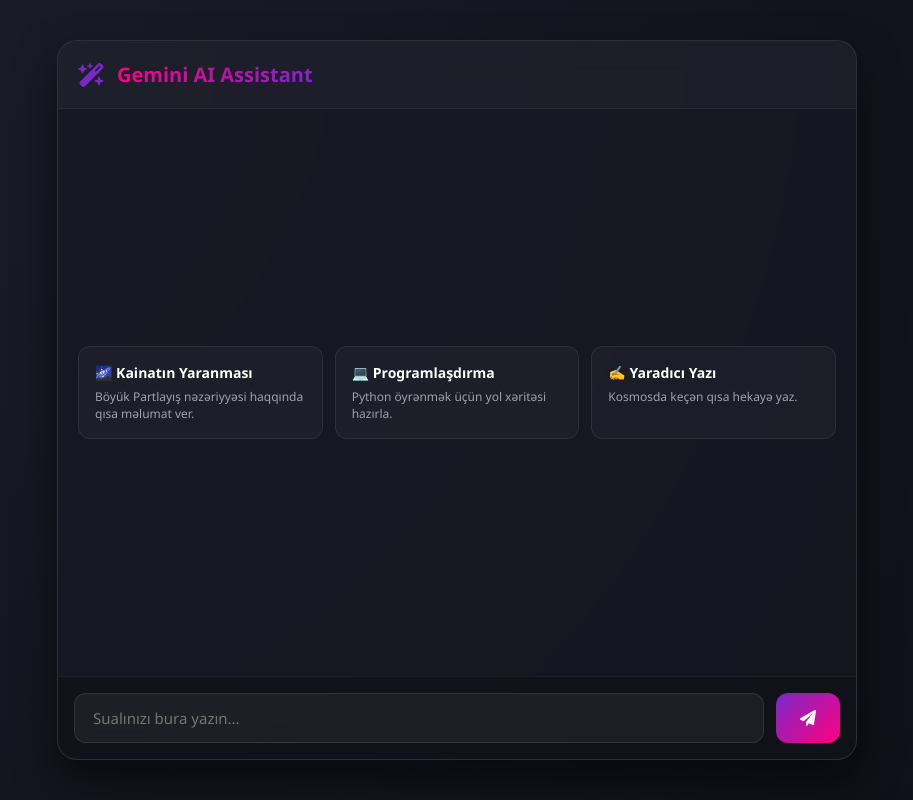
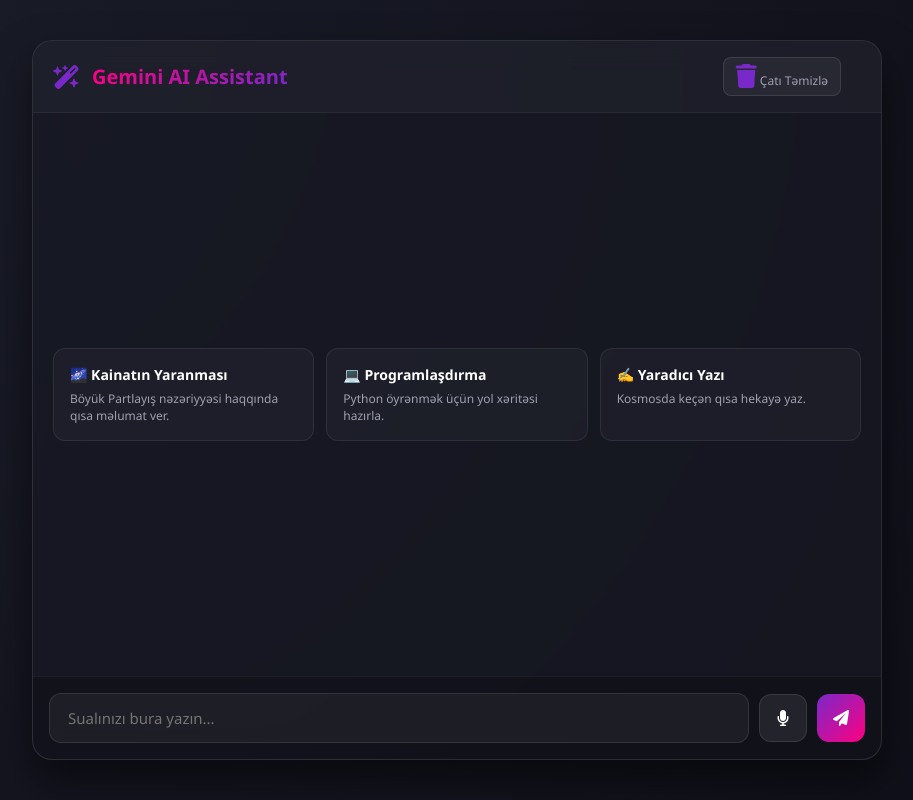
Before and after one commit to ilhamelizade075-bit/my-ai-bot, a Flask app: page / in a window 1280 px wide. Shown: the whole page, without its empty margins (183-1096 px from the left). Run offline with Flask 3, Linux system fonts and the light colour scheme; some libraries are stand-ins or nearby versions.

Commit message:
Update index.html

```diff
--- a/templates/index.html
+++ b/templates/index.html
@@ -5,45 +5,67 @@
     <meta name="viewport" content="width=device-width, initial-scale=1.0">
     <title>Gemini AI Assistant</title>
     <link href="https://cdnjs.cloudflare.com/ajax/libs/font-awesome/6.0.0/css/all.min.css" rel="stylesheet">
+    <script src="https://accounts.google.com/gsi/client" async defer></script>
     <style>
         * { box-sizing: border-box; margin: 0; padding: 0; font-family: 'Segoe UI', Tahoma, Geneva, Verdana, sans-serif; }
         body { background: radial-gradient(circle at top left, #1a1c29, #0e0f17); color: #e1e1e6; height: 100vh; display: flex; justify-content: center; align-items: center; }
 
-        .chat-card { width: 100%; max-width: 800px; height: 90vh; background: rgba(23, 25, 35, 0.75); backdrop-filter: blur(16px); border: 1px solid rgba(255, 255, 255, 0.1); border-radius: 20px; display: flex; flex-direction: column; overflow: hidden; box-shadow: 0 20px 40px rgba(0,0,0,0.5); }
-        .header { padding: 20px; background: rgba(255, 255, 255, 0.03); border-bottom: 1px solid rgba(255, 255, 255, 0.05); display: flex; align-items: center; gap: 12px; }
+        .chat-card { width: 100%; max-width: 850px; height: 90vh; background: rgba(23, 25, 35, 0.75); backdrop-filter: blur(16px); border: 1px solid rgba(255, 255, 255, 0.1); border-radius: 20px; display: flex; flex-direction: column; overflow: hidden; box-shadow: 0 20px 40px rgba(0,0,0,0.5); }
+        .header { padding: 16px 20px; background: rgba(255, 255, 255, 0.03); border-bottom: 1px solid rgba(255, 255, 255, 0.05); display: flex; align-items: center; justify-content: space-between; }
+        .header-title { display: flex; align-items: center; gap: 12px; }
         .header i { font-size: 24px; color: #7928CA; }
         .header h2 { font-size: 20px; font-weight: 600; background: linear-gradient(135deg, #FF0080, #7928CA); -webkit-background-clip: text; -webkit-text-fill-color: transparent; }
 
+        .auth-actions { display: flex; align-items: center; gap: 10px; }
+        .clear-btn { background: rgba(255,255,255,0.05); border: 1px solid rgba(255,255,255,0.1); color: #a0a0b0; padding: 6px 12px; border-radius: 8px; cursor: pointer; font-size: 12px; }
+        .clear-btn:hover { color: #fff; background: rgba(255,255,255,0.1); }
+
         .chat-body { flex: 1; padding: 20px; overflow-y: auto; display: flex; flex-direction: column; gap: 16px; }
 
-        /* Suggestions Grid */
         .suggestions { display: grid; grid-template-columns: repeat(auto-fit, minmax(200px, 1fr)); gap: 12px; margin-top: auto; margin-bottom: auto; }
         .sug-card { background: rgba(255, 255, 255, 0.03); border: 1px solid rgba(255, 255, 255, 0.08); padding: 16px; border-radius: 12px; cursor: pointer; transition: 0.2s; }
         .sug-card:hover { background: rgba(255, 255, 255, 0.08); border-color: #7928CA; transform: translateY(-2px); }
         .sug-card h4 { font-size: 14px; margin-bottom: 6px; color: #fff; }
         .sug-card p { font-size: 12px; color: #a0a0b0; }
 
-        /* Messages */
-        .msg { max-width: 80%; padding: 14px 18px; border-radius: 16px; line-height: 1.5; font-size: 15px; word-wrap: break-word; }
+        .msg { max-width: 80%; padding: 14px 18px; border-radius: 16px; line-height: 1.5; font-size: 15px; word-wrap: break-word; position: relative; }
         .user { align-self: flex-end; background: linear-gradient(135deg, #7928CA, #FF0080); color: white; border-bottom-right-radius: 4px; }
         .bot { align-self: flex-start; background: rgba(255, 255, 255, 0.06); border: 1px solid rgba(255, 255, 255, 0.05); border-bottom-left-radius: 4px; }
 
+        .speak-btn { margin-top: 6px; background: none; border: none; color: #a0a0b0; cursor: pointer; font-size: 12px; display: inline-flex; align-items: center; gap: 4px; }
+        .speak-btn:hover { color: #fff; }
+
         .typing { display: none; align-self: flex-start; background: rgba(255, 255, 255, 0.03); padding: 12px 18px; border-radius: 16px; font-size: 13px; color: #a0a0b0; }
 
-        /* Input Area */
-        .input-area { padding: 16px; background: rgba(0, 0, 0, 0.2); border-top: 1px solid rgba(255, 255, 255, 0.05); display: flex; gap: 12px; }
+        .input-area { padding: 16px; background: rgba(0, 0, 0, 0.2); border-top: 1px solid rgba(255, 255, 255, 0.05); display: flex; gap: 10px; align-items: center; }
         input { flex: 1; background: rgba(255, 255, 255, 0.05); border: 1px solid rgba(255, 255, 255, 0.1); padding: 14px 18px; border-radius: 12px; color: white; outline: none; font-size: 15px; }
         input:focus { border-color: #7928CA; }
-        button { background: linear-gradient(135deg, #7928CA, #FF0080); border: none; padding: 0 24px; border-radius: 12px; color: white; cursor: pointer; font-size: 16px; transition: 0.2s; }
-        button:hover { opacity: 0.9; }
+
+        .action-btn { background: rgba(255, 255, 255, 0.08); border: 1px solid rgba(255, 255, 255, 0.1); width: 48px; height: 48px; border-radius: 12px; color: white; cursor: pointer; font-size: 16px; display: flex; justify-content: center; align-items: center; transition: 0.2s; }
+        .action-btn:hover { background: rgba(255, 255, 255, 0.15); }
+        .action-btn.recording { background: #FF0080; animation: pulse 1s infinite; }
+
+        .send-btn { background: linear-gradient(135deg, #7928CA, #FF0080); border: none; }
+
+        @keyframes pulse { 0% { opacity: 1; } 50% { opacity: 0.5; } 100% { opacity: 1; } }
     </style>
 </head>
 <body>
 
 <div class="chat-card">
     <div class="header">
-        <i class="fa-solid fa-wand-magic-sparkles"></i>
-        <h2>Gemini AI Assistant</h2>
+        <div class="header-title">
+            <i class="fa-solid fa-wand-magic-sparkles"></i>
+            <h2>Gemini AI Assistant</h2>
+        </div>
+        <div class="auth-actions">
+            <button class="clear-btn" onclick="clearHistory()"><i class="fa-solid fa-trash"></i> Çatı Təmizlə</button>
+            <div id="g_id_onload"
+                 data-client_id="YOUR_GOOGLE_CLIENT_ID.apps.googleusercontent.com"
+                 data-callback="handleCredentialResponse">
+            </div>
+            <div class="g_id_signin" data-type="standard" data-size="small" data-theme="dark"></div>
+        </div>
     </div>
 
     <div class="chat-body" id="chat-body">
@@ -66,28 +88,66 @@
 
     <div class="input-area">
         <input type="text" id="user-input" placeholder="Sualınızı bura yazın..." onkeydown="if(event.key==='Enter') sendMessage()">
-        <button onclick="sendMessage()"><i class="fa-solid fa-paper-plane"></i></button>
+        <button class="action-btn" id="mic-btn" onclick="toggleVoice()"><i class="fa-solid fa-microphone"></i></button>
+        <button class="action-btn send-btn" onclick="sendMessage()"><i class="fa-solid fa-paper-plane"></i></button>
     </div>
 </div>
 
 <script>
-    async function sendMessage(textOverride = null) {
-        let input = document.getElementById("user-input");
+    let chatHistory = JSON.parse(localStorage.getItem("chatHistory")) || [];
+
+    window.onload = () => {
+        if (chatHistory.length > 0) {
+            document.getElementById("suggestions").style.display = "none";
+            chatHistory.forEach(item => {
+                appendMessage(item.sender, item.text, false);
+            });
+        }
+    };
+
+    function appendMessage(sender, text, save = true) {
         let body = document.getElementById("chat-body");
         let sug = document.getElementById("suggestions");
         let typing = document.getElementById("typing");
 
+        if (sug) sug.style.display = "none";
+
+        let msgDiv = document.createElement("div");
+        msgDiv.className = `msg ${sender}`;
+
+        let formattedText = text.replace(/\n/g, '<br>');
+        msgDiv.innerHTML = formattedText;
+
+        if (sender === 'bot') {
+            let speakBtn = document.createElement("button");
+            speakBtn.className = "speak-btn";
+            speakBtn.innerHTML = `<i class="fa-solid fa-volume-high"></i> Səsləndir`;
+            speakBtn.onclick = () => speakText(text);
+            msgDiv.appendChild(document.createElement("br"));
+            msgDiv.appendChild(speakBtn);
+        }
+
+        body.insertBefore(msgDiv, typing);
+        body.scrollTop = body.scrollHeight;
+
+        if (save) {
+            chatHistory.push({ sender, text });
+            localStorage.setItem("chatHistory", JSON.stringify(chatHistory));
+        }
+    }
+
+    async function sendMessage(textOverride = null) {
+        let input = document.getElementById("user-input");
+        let typing = document.getElementById("typing");
         let text = textOverride || input.value.trim();
+
         if (!text) return;
 
-        if (sug) sug.style.display = "none";
-
-        body.innerHTML += `<div class="msg user">${text}</div>`;
+        appendMessage("user", text);
         if (!textOverride) input.value = "";
 
-        body.appendChild(typing);
         typing.style.display = "block";
-        body.scrollTop = body.scrollHeight;
+        document.getElementById("chat-body").scrollTop = document.getElementById("chat-body").scrollHeight;
 
         try {
             let res = await fetch("/chat", {
@@ -97,16 +157,66 @@
             });
             let data = await res.json();
             typing.style.display = "none";
-            body.innerHTML += `<div class="msg bot">${data.response.replace(/\n/g, '<br>')}</div>`;
+            appendMessage("bot", data.response);
         } catch (e) {
             typing.style.display = "none";
-            body.innerHTML += `<div class="msg bot">Xəta baş verdi, yenidən cəhd edin.</div>`;
+            appendMessage("bot", "Xəta baş verdi, yenidən cəhd edin.");
         }
-        body.scrollTop = body.scrollHeight;
     }
 
-    function quickSend(text) {
-        sendMessage(text);
+    function quickSend(text) { sendMessage(text); }
+
+    function clearHistory() {
+        localStorage.removeItem("chatHistory");
+        chatHistory = [];
+        location.reload();
+    }
+
+    // Səsli Danışma (Speech to Text)
+    let recognition;
+    function toggleVoice() {
+        let micBtn = document.getElementById("mic-btn");
+        if (!('webkitSpeechRecognition' in window) && !('SpeechRecognition' in window)) {
+            alert("Brauzeriniz səs tanıma funksiyasını dəstəkləmir.");
+            return;
+        }
+
+        const SpeechRecognition = window.SpeechRecognition || window.webkitSpeechRecognition;
+        if (recognition && micBtn.classList.contains("recording")) {
+            recognition.stop();
+            micBtn.classList.remove("recording");
+            return;
+        }
+
+        recognition = new SpeechRecognition();
+        recognition.lang = 'az-AZ';
+        recognition.start();
+
+        micBtn.classList.add("recording");
+
+        recognition.onresult = (event) => {
+            let transcript = event.results[0][0].transcript;
+            document.getElementById("user-input").value = transcript;
+            micBtn.classList.remove("recording");
+            sendMessage();
+        };
+
+        recognition.onerror = () => micBtn.classList.remove("recording");
+        recognition.onend = () => micBtn.classList.remove("recording");
+    }
+
+    // Mətni Səsləndirmə (Text to Speech)
+    function speakText(text) {
+        let synth = window.speechSynthesis;
+        let utterance = new SpeechSynthesisUtterance(text);
+        utterance.lang = 'az-AZ';
+        synth.speak(utterance);
+    }
+
+    // Google Login Callback
+    function handleCredentialResponse(response) {
+        console.log("Encoded JWT ID token: " + response.credential);
+        alert("Google ilə uğurla daxil olundu!");
     }
 </script>
 
```
